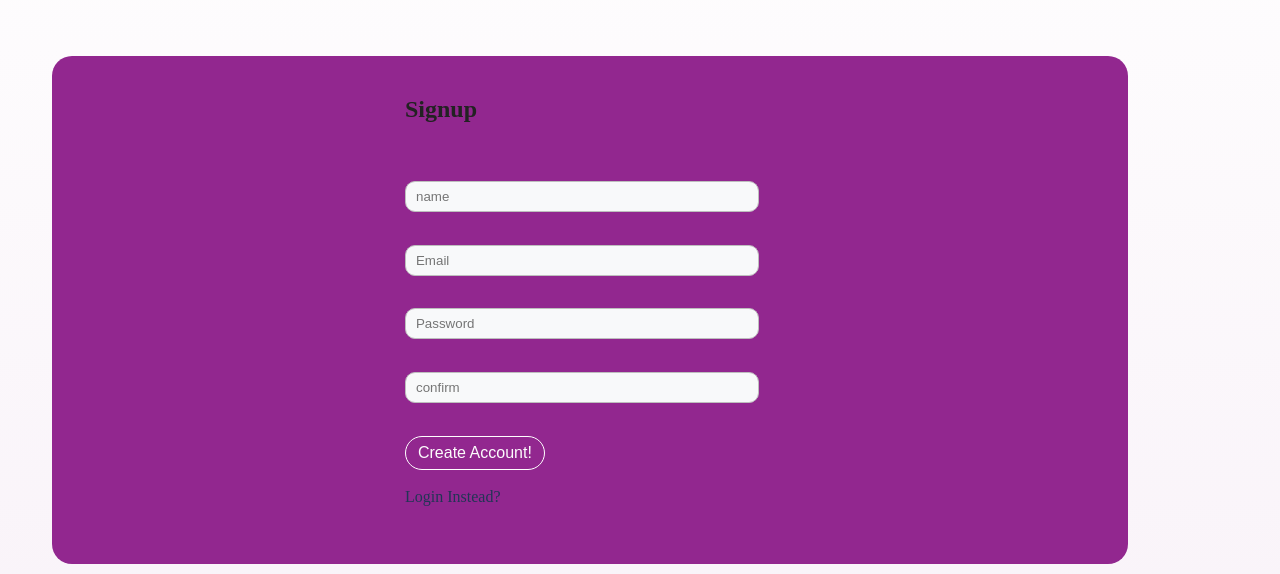
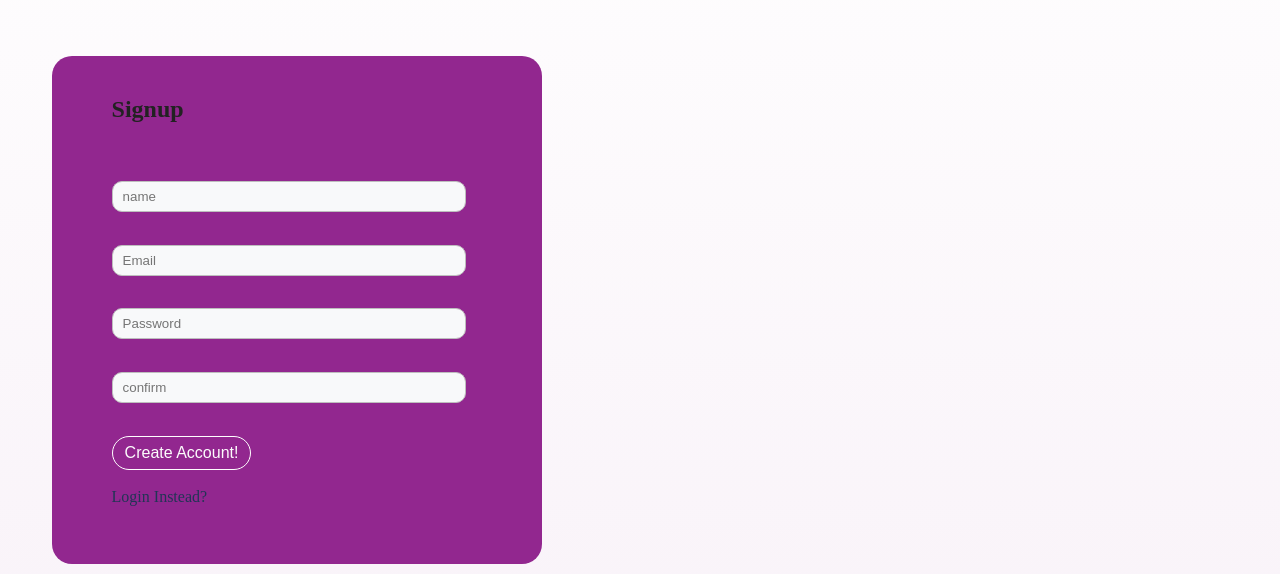
Before and after one commit to Tmazst/Appenda, a Flask app: page /signup in a window 1280 px wide. Shown: the part 251-825 px from the top of the page. Run offline with Flask 3, Linux system fonts and the light colour scheme; some libraries are stand-ins or nearby versions; some web fonts are replaced.

Commit message:
06 Feb 25

```diff
--- a/static/css/styles.css
+++ b/static/css/styles.css
@@ -2872,6 +2872,7 @@ to{
     padding: 20px;
     border-radius: 20px;
     margin-left: -14px;
+    max-width: 450px;
 }
 
 @media all and (max-width: 575px){
```
